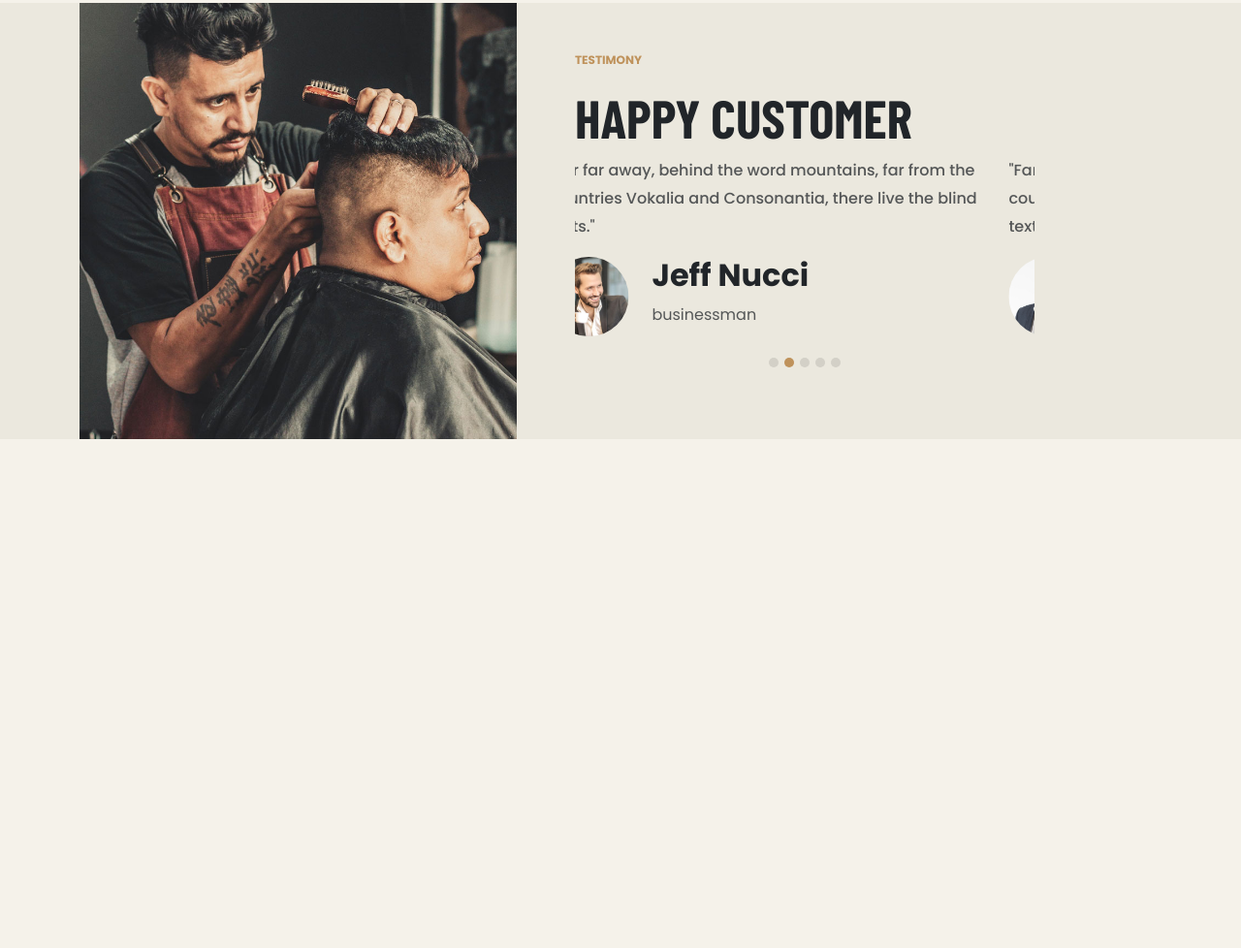
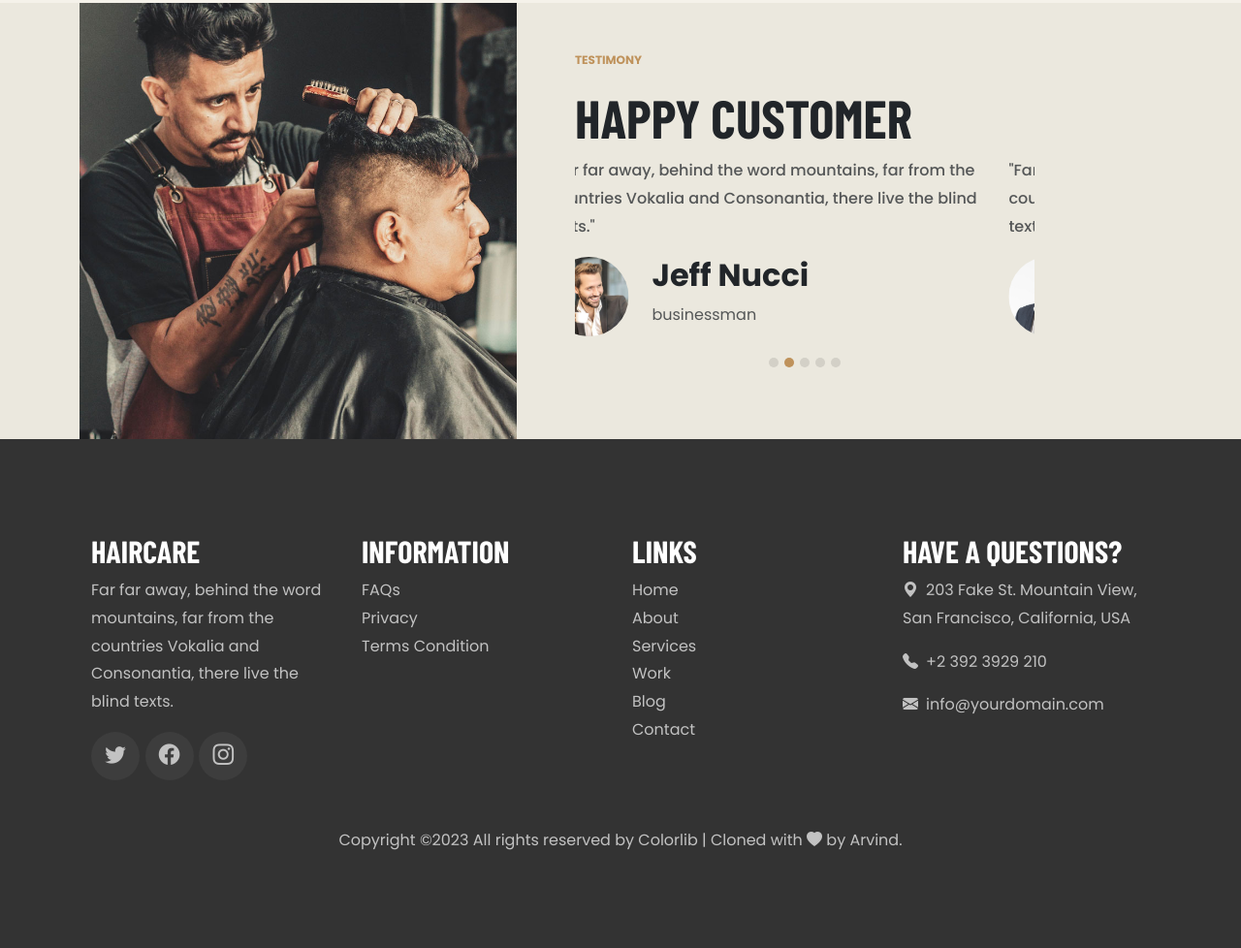
Before and after one commit to Arvindcool2022/themewagon-Haircare-clone, a website: page index.html in a window 1280 px wide. Shown: the part 4519-5497 px from the top of the page at 97% size. Before the commit the page ends 4972 px from the top, so only its background shows below. Drawn offline with nearby package versions, Linux system fonts and the light colour scheme; files that its build step writes are made by us from their sources.

Commit message:
Completed till footer.
- yet to add gallery.
- yet to add animation.
- yet to fix card carousel.

```diff
--- a/index.html
+++ b/index.html
@@ -457,6 +457,7 @@
 <!-- PRICE SECTION ENDS -->
 
 <!-- TESTIMONY SECTION BEGINS -->
+
 <section class="testimony">
     <div class="container-md">
         <div class="row">
@@ -557,8 +558,98 @@
 
 </section>
 
+<!-- TESTIMONY SECTION ENDS -->
 
-<!-- TESTIMONY SECTION ENDS -->
+<!-- FOOTER SECTION BEGINS -->
+
+<footer class="footer py-5 text-bg-dark">
+    <div class="container-md row py-5 mx-auto">
+        <div class="col-md">
+            <h2 class="footer__title">HAIRCARE</h2>
+            <p class="footer__text">Far far away, behind the word mountains, far from the countries Vokalia and Consonantia, there live the blind texts.</p>
+
+            <ul class="footer__icon-list">
+                <li class="footer__icon-container">
+                    <a href="#" class="footer__icon">
+                        <i class="bi bi-twitter"></i>
+                    </a>
+                </li>
+                <li class="footer__icon-container">
+                    <a href="#" class="footer__icon">
+                        <i class="bi bi-facebook"></i>
+                    </a>
+                </li>
+                <li class="footer__icon-container">
+                    <a href="#" class="footer__icon">
+                        <i class="bi bi-instagram"></i>
+                    </a>
+                </li>
+            </ul>
+        </div>
+
+        <div class="col-md">
+            <h2 class="footer__title">INFORMATION</h2>
+            <ul  class="footer__list">
+                 <li class="list-group-item footer__list--item">
+                    <a class="footer__list-link" href="#">FAQs</a>
+                </li>
+                 <li class="list-group-item footer__list--item">
+                    <a class="footer__list-link" href="#">Privacy</a>
+                </li>
+                 <li class="list-group-item footer__list--item">
+                    <a class="footer__list-link" href="#">Terms Condition</a>
+                </li>
+            </ul>
+        </div>
+
+        <div class="col-md">
+            <h2 class="footer__title">links</h2>
+            <ul class="footer__list">
+                 <li class="list-group-item footer__list--item">
+                    <a class="footer__list-link" href="#">Home</a>
+                </li>
+                 <li class="list-group-item footer__list--item">
+                    <a class="footer__list-link" href="#">About</a>
+                </li>
+                 <li class="list-group-item footer__list--item">
+                    <a class="footer__list-link" href="#">Services</a>
+                </li>
+                 <li class="list-group-item footer__list--item">
+                    <a class="footer__list-link" href="#">Work</a>
+                </li>
+                 <li class="list-group-item footer__list--item">
+                    <a class="footer__list-link" href="#">Blog</a>
+                </li>
+                 <li class="list-group-item footer__list--item">
+                    <a class="footer__list-link" href="#">Contact</a>
+                </li>
+            </ul>
+        </div>
+
+        <div class="col-md">
+            <h2 class="footer__title">HAVE A QUESTIONS?</h2>
+            <p class="footer__text">
+                <i class="bi bi-geo-alt-fill pe-2"></i>203 Fake St. Mountain View, San Francisco, California, USA
+            </p>
+            <p>
+                <a  class="footer__list-link" href="#">
+                <i class="bi bi-telephone-fill pe-2"></i>+2 392 3929 210</a>
+            </p>
+            <p>
+                <a class="footer__list-link" href="#"><i class="bi bi-envelope-fill pe-2"></i>info@yourdomain.com</a>
+            </p>
+        </div>
+
+        <div class="col-12 text-center footer__text">
+            Copyright ©2023 All rights reserved by Colorlib | Cloned with <i class="bi bi-heart-fill"></i> by Arvind.
+        </div>
+
+
+
+    </div>
+</footer>
+
+<!-- FOOTER SECTION ENDS -->
 
 </body>
 </html>
--- a/scss/components/_color.scss
+++ b/scss/components/_color.scss
@@ -4,3 +4,4 @@ $dark-bg: #333333;
 $accent-primary: #bf925b;
 $accent-secondary: #563b4c;
 $accent-muted:#6c757d;
+$accent-footer:#c2c2c2;
--- a/scss/sections/_footer.scss
+++ b/scss/sections/_footer.scss
@@ -0,0 +1,59 @@
+@use '../components/typography';
+@use '../components/color';
+@use '../components/mixin';
+
+.footer {
+
+    .col-md {
+        margin-bottom: 2rem;
+    }
+    &__title {
+        font-family: typography.$font-secondary;
+        font-weight: 700;
+        font-size: 2rem;
+        text-transform: uppercase;
+    }
+    &__text {
+        color: color.$accent-footer;
+    }
+    &__icon-list {
+        padding: 0;
+        display: flex;
+        gap: 0.35rem;
+    }
+    &__icon-container {
+        cursor: pointer;
+        width: 50px;
+        height: 50px;
+        margin: 0;
+        border-radius: 50%;
+        background-color: #3d3d3d;
+        display: flex;
+        align-items: center;
+        justify-content: center;
+        &:hover > .footer__icon {
+            color: color.$accent-primary;
+        }
+    }
+    &__icon {
+        font-size: 1.35rem;
+        color: color.$accent-footer;
+        transition: all 250ms ease;
+        :hover {
+            color: color.$accent-primary;
+        }
+    }
+    &__list {
+        padding: 0;
+    }
+    &__list-link {
+        text-decoration: none;
+
+        color: color.$accent-footer;
+        transition: all 250ms ease;
+        &:hover {
+            color: color.$accent-primary;
+        }
+    }
+
+}
```
